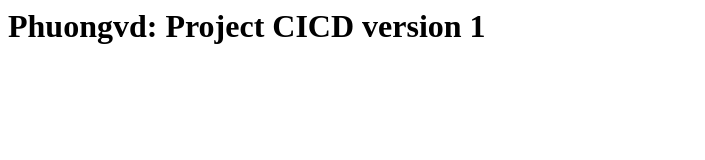
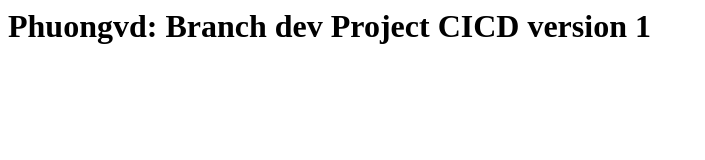
Before and after one commit to phuongvd7/finallabcicd, a plain HTML site: page index.html in a window 1280 px wide. Shown: the whole page, without its empty margins (0-705 px from the left). Drawn offline with Linux system fonts and the light colour scheme.

Commit message:
first common

```diff
--- a/index.html
+++ b/index.html
@@ -6,6 +6,6 @@
     <title>Document</title>
 </head>
 <body>
-    <h1>Phuongvd: Project CICD version 1</h1>
+    <h1>Phuongvd: Branch dev Project CICD version 1</h1>
 </body>
 </html>
```
